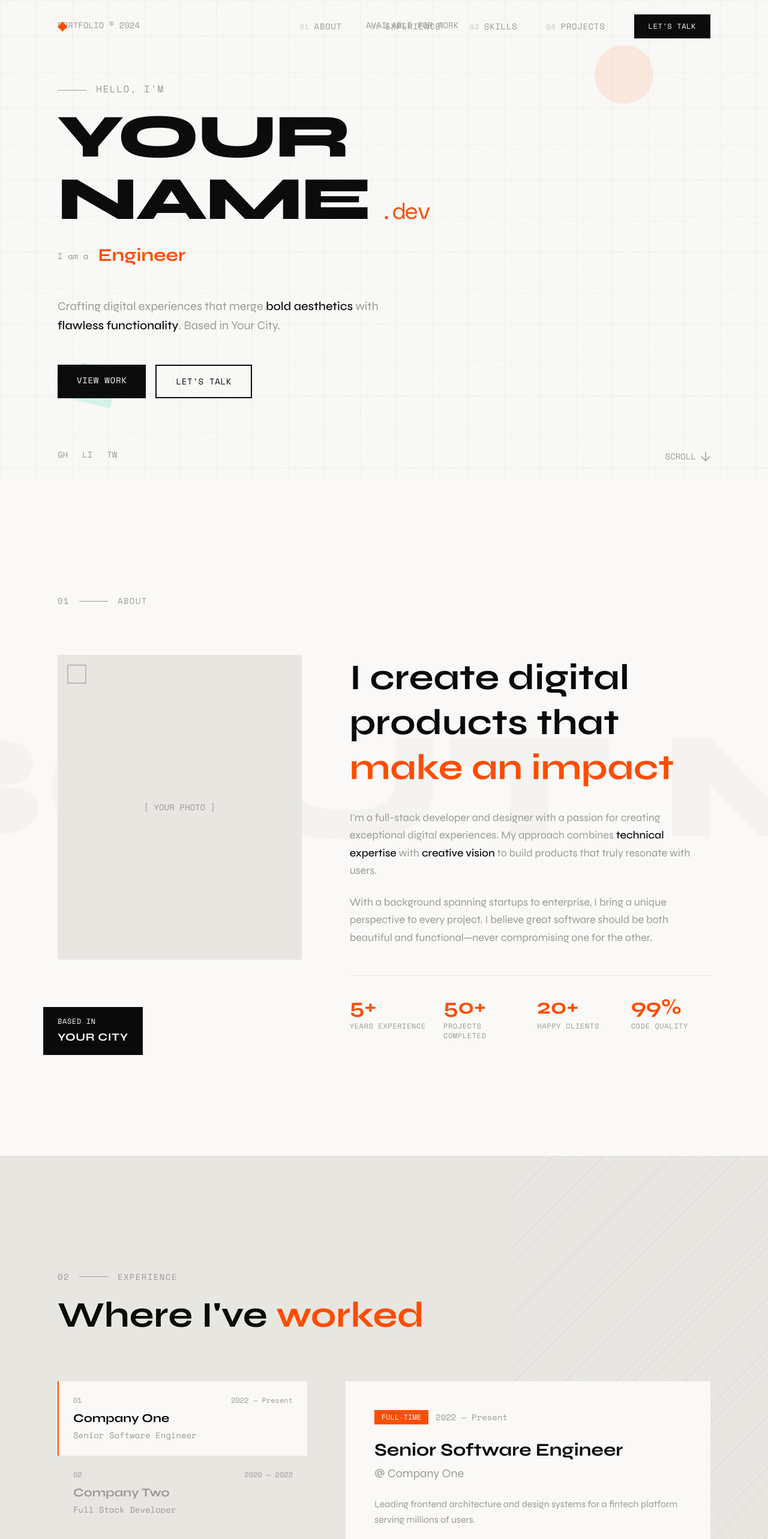
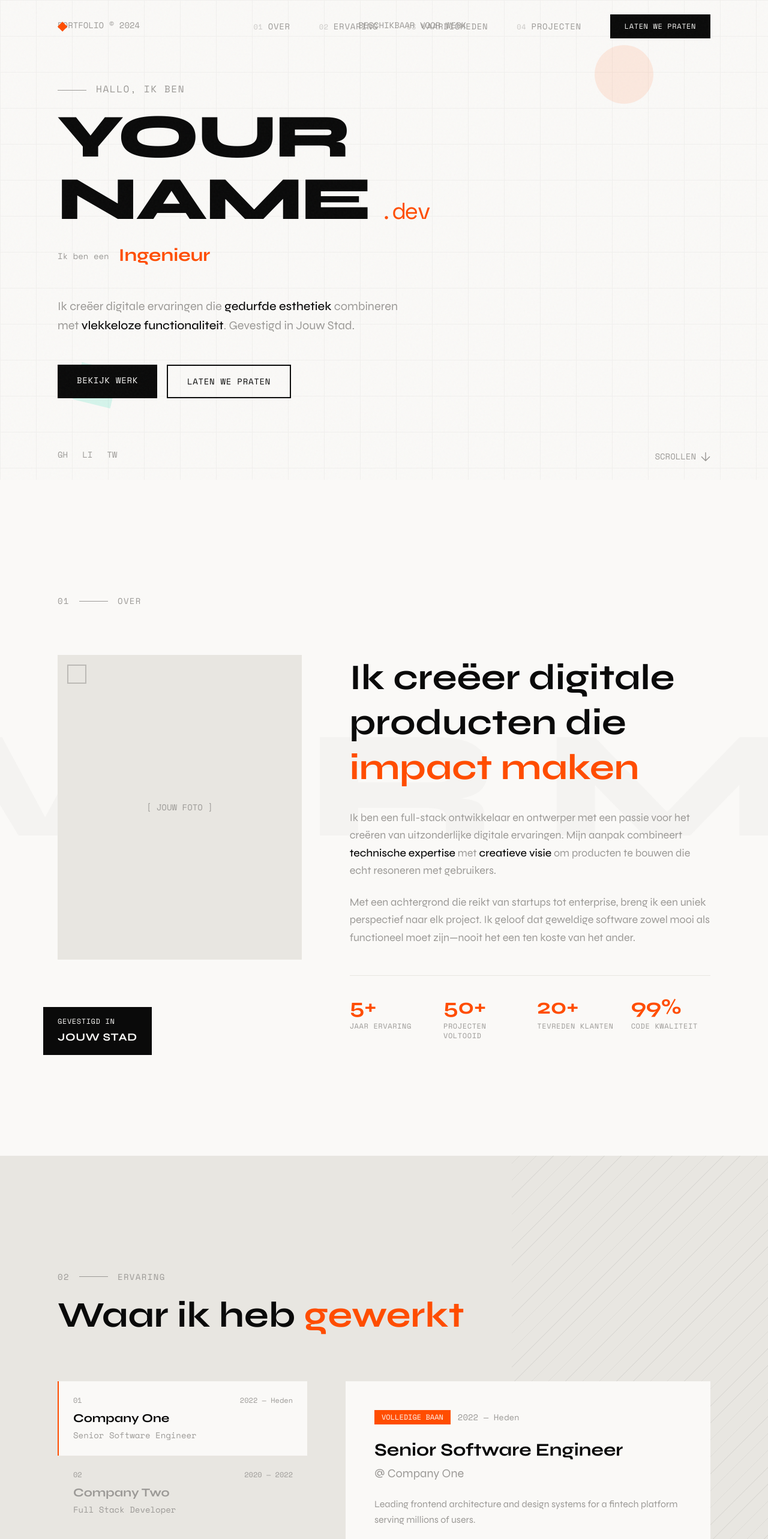
Before and after one commit to laurensvc/portfolio, a Next.js app: page / in a window 1280 px wide. Shown: the top 2566 px of the page at 60% size. Built offline with nearby package versions, Linux system fonts and the light colour scheme.

Commit message:
nederlands

```diff
--- a/src/app/layout.tsx
+++ b/src/app/layout.tsx
@@ -7,13 +7,13 @@ export const viewport: Viewport = {
 };
 
 export const metadata: Metadata = {
-  title: "Your Name — Developer & Designer",
-  description: "Full-stack developer and designer crafting exceptional digital experiences. Available for freelance and full-time opportunities.",
+  title: "Jouw Naam — Ontwikkelaar & Ontwerper",
+  description: "Full-stack ontwikkelaar en ontwerper die uitzonderlijke digitale ervaringen creëert. Beschikbaar voor freelance en full-time mogelijkheden.",
   keywords: ["portfolio", "developer", "designer", "full stack", "web development", "software engineer", "UI/UX"],
   authors: [{ name: "Your Name" }],
   openGraph: {
-    title: "Your Name — Developer & Designer",
-    description: "Full-stack developer and designer crafting exceptional digital experiences",
+    title: "Jouw Naam — Ontwikkelaar & Ontwerper",
+    description: "Full-stack ontwikkelaar en ontwerper die uitzonderlijke digitale ervaringen creëert",
     type: "website",
   },
 };
@@ -24,7 +24,7 @@ export default function RootLayout({
   children: React.ReactNode;
 }) {
   return (
-    <html lang="en" className="antialiased">
+    <html lang="nl" className="antialiased">
       <body className="font-display">
         {children}
       </body>
--- a/src/components/About.tsx
+++ b/src/components/About.tsx
@@ -4,10 +4,10 @@ import { motion, useScroll, useTransform } from "framer-motion";
 import { useRef } from "react";
 
 const stats = [
-  { value: "5+", label: "Years Experience" },
-  { value: "50+", label: "Projects Completed" },
-  { value: "20+", label: "Happy Clients" },
-  { value: "99%", label: "Code Quality" },
+  { value: "5+", label: "Jaar Ervaring" },
+  { value: "50+", label: "Projecten Voltooid" },
+  { value: "20+", label: "Tevreden Klanten" },
+  { value: "99%", label: "Code Kwaliteit" },
 ];
 
 export const About: React.FC = () => {
@@ -26,7 +26,7 @@ export const About: React.FC = () => {
         className="absolute top-1/2 left-1/2 -translate-x-1/2 -translate-y-1/2 text-[20vw] font-display font-extrabold opacity-[0.02] pointer-events-none whitespace-nowrap"
         style={{ y }}
       >
-        ABOUT ME
+        OVER MIJ
       </motion.div>
 
       <div className="max-w-7xl mx-auto relative z-10">
@@ -41,7 +41,7 @@ export const About: React.FC = () => {
           <div className="flex items-center gap-4 mb-6">
             <span className="font-mono text-sm text-muted tracking-widest">01</span>
             <div className="w-12 h-px bg-muted" />
-            <span className="font-mono text-sm text-muted tracking-widest uppercase">About</span>
+            <span className="font-mono text-sm text-muted tracking-widest uppercase">Over</span>
           </div>
         </motion.div>
 
@@ -61,7 +61,7 @@ export const About: React.FC = () => {
                 className="absolute inset-0 flex items-center justify-center text-muted font-mono text-sm"
                 style={{ backgroundColor: 'var(--stone)' }}
               >
-                [ YOUR PHOTO ]
+                [ JOUW FOTO ]
               </div>
 
               {/* Decorative elements */}
@@ -83,8 +83,8 @@ export const About: React.FC = () => {
               viewport={{ once: true }}
               transition={{ duration: 0.6, delay: 0.3 }}
             >
-              <div>Based in</div>
-              <div className="text-lg font-display font-bold mt-1">Your City</div>
+              <div>Gevestigd in</div>
+              <div className="text-lg font-display font-bold mt-1">Jouw Stad</div>
             </motion.div>
           </motion.div>
 
@@ -97,8 +97,8 @@ export const About: React.FC = () => {
               viewport={{ once: true }}
               transition={{ duration: 0.6 }}
             >
-              I create digital products that
-              <span style={{ color: 'var(--accent)' }}> make an impact</span>
+              Ik creëer digitale producten die
+              <span style={{ color: 'var(--accent)' }}> impact maken</span>
             </motion.h2>
 
             <motion.div
@@ -109,16 +109,16 @@ export const About: React.FC = () => {
               transition={{ duration: 0.6, delay: 0.2 }}
             >
               <p>
-                I&apos;m a full-stack developer and designer with a passion for creating
-                exceptional digital experiences. My approach combines
-                <span className="text-ink font-medium"> technical expertise</span> with
-                <span className="text-ink font-medium"> creative vision</span> to build
-                products that truly resonate with users.
+                Ik ben een full-stack ontwikkelaar en ontwerper met een passie voor het creëren
+                van uitzonderlijke digitale ervaringen. Mijn aanpak combineert
+                <span className="text-ink font-medium"> technische expertise</span> met
+                <span className="text-ink font-medium"> creatieve visie</span> om
+                producten te bouwen die echt resoneren met gebruikers.
               </p>
               <p>
-                With a background spanning startups to enterprise, I bring a unique
-                perspective to every project. I believe great software should be both
-                beautiful and functional—never compromising one for the other.
+                Met een achtergrond die reikt van startups tot enterprise, breng ik een uniek
+                perspectief naar elk project. Ik geloof dat geweldige software zowel
+                mooi als functioneel moet zijn—nooit het een ten koste van het ander.
               </p>
             </motion.div>
 
--- a/src/components/Contact.tsx
+++ b/src/components/Contact.tsx
@@ -20,7 +20,7 @@ export const Contact: React.FC = () => {
         viewport={{ once: true }}
         transition={{ duration: 1.5, ease: [0.33, 1, 0.68, 1] }}
       >
-        LET&apos;S TALK
+        Laten we praten
       </motion.div>
 
       <div className="max-w-7xl mx-auto relative z-10">
@@ -48,14 +48,14 @@ export const Contact: React.FC = () => {
             transition={{ duration: 0.6 }}
           >
             <h2 className="text-4xl md:text-5xl lg:text-6xl font-display font-bold leading-tight mb-8">
-              Have a project in mind?
-              <span style={{ color: 'var(--accent)' }}> Let&apos;s create something great together.</span>
+              Heb je een project in gedachten?
+              <span style={{ color: 'var(--accent)' }}> Laten we samen iets geweldigs creëren.</span>
             </h2>
 
             <p className="text-lg text-muted leading-relaxed mb-12">
-              I&apos;m currently available for freelance work and full-time opportunities.
-              If you have a project that needs a combination of design thinking and
-              technical expertise, I&apos;d love to hear about it.
+              Ik ben momenteel beschikbaar voor freelance werk en full-time mogelijkheden.
+              Als je een project hebt dat een combinatie van design thinking en
+              technische expertise nodig heeft, hoor ik graag van je.
             </p>
 
             <motion.a
@@ -95,7 +95,7 @@ export const Contact: React.FC = () => {
             transition={{ duration: 0.6, delay: 0.2 }}
           >
             <h3 className="font-mono text-xs uppercase tracking-widest text-muted mb-8">
-              Find me on
+              Vind me op
             </h3>
 
             <div className="space-y-0">
@@ -155,12 +155,12 @@ export const Contact: React.FC = () => {
                   style={{ backgroundColor: 'var(--highlight)' }}
                 />
                 <span className="font-mono text-xs uppercase tracking-widest text-muted">
-                  Currently available
+                  Momenteel beschikbaar
                 </span>
               </div>
               <p className="text-sm text-muted">
-                Open to full-time positions and exciting freelance projects.
-                Response time is typically within 24 hours.
+                Open voor full-time posities en spannende freelance projecten.
+                Reactietijd is meestal binnen 24 uur.
               </p>
             </motion.div>
           </motion.div>
@@ -176,10 +176,10 @@ export const Contact: React.FC = () => {
           transition={{ duration: 0.6 }}
         >
           <div className="font-mono text-sm text-muted">
-            © 2024 Your Name. All rights reserved.
+            © 2024 Jouw Naam. Alle rechten voorbehouden.
           </div>
           <div className="font-mono text-sm text-muted">
-            Designed & Built with precision
+            Ontworpen & Gebouwd met precisie
           </div>
         </motion.div>
       </div>
--- a/src/components/Hero.tsx
+++ b/src/components/Hero.tsx
@@ -3,7 +3,7 @@
 import { motion } from "framer-motion";
 import { useEffect, useState } from "react";
 
-const roles = ["Developer", "Designer", "Creator", "Engineer"];
+const roles = ["Ontwikkelaar", "Ontwerper", "Maker", "Ingenieur"];
 
 export const Hero: React.FC = () => {
   const [currentRole, setCurrentRole] = useState(0);
@@ -18,7 +18,7 @@ export const Hero: React.FC = () => {
 
   useEffect(() => {
     const updateTime = () => {
-      setTime(new Date().toLocaleTimeString("en-US", {
+      setTime(new Date().toLocaleTimeString("nl-NL", {
         hour: "2-digit",
         minute: "2-digit",
         hour12: false
@@ -73,7 +73,7 @@ export const Hero: React.FC = () => {
           transition={{ duration: 0.6 }}
         >
           <span>PORTFOLIO © 2024</span>
-          <span className="hidden md:block">AVAILABLE FOR WORK</span>
+          <span className="hidden md:block">BESCHIKBAAR VOOR WERK</span>
           <span>{time}</span>
         </motion.div>
 
@@ -92,7 +92,7 @@ export const Hero: React.FC = () => {
               transition={{ duration: 0.6, delay: 0.3 }}
             >
               <span className="inline-block w-12 h-px bg-muted mr-4 align-middle" />
-              Hello, I&apos;m
+              Hallo, ik ben
             </motion.p>
 
             {/* Name - Large display */}
@@ -130,7 +130,7 @@ export const Hero: React.FC = () => {
               animate={{ opacity: 1, y: 0 }}
               transition={{ duration: 0.6, delay: 0.7 }}
             >
-              <span className="font-mono text-muted text-sm">I am a</span>
+              <span className="font-mono text-muted text-sm">Ik ben een</span>
               <div className="relative h-10 overflow-hidden">
                 <motion.div
                   key={currentRole}
@@ -153,11 +153,11 @@ export const Hero: React.FC = () => {
               animate={{ opacity: 1, y: 0 }}
               transition={{ duration: 0.6, delay: 0.8 }}
             >
-              Crafting digital experiences that merge
-              <span className="text-ink font-medium"> bold aesthetics </span>
-              with
-              <span className="text-ink font-medium"> flawless functionality</span>.
-              Based in Your City.
+              Ik creëer digitale ervaringen die
+              <span className="text-ink font-medium"> gedurfde esthetiek </span>
+              combineren met
+              <span className="text-ink font-medium"> vlekkeloze functionaliteit</span>.
+              Gevestigd in Jouw Stad.
             </motion.p>
 
             {/* CTA Buttons */}
@@ -178,7 +178,7 @@ export const Hero: React.FC = () => {
                 whileHover={{ scale: 1.02 }}
                 whileTap={{ scale: 0.98 }}
               >
-                <span className="relative z-10">View Work</span>
+                <span className="relative z-10">Bekijk Werk</span>
                 <motion.div
                   className="absolute inset-0"
                   style={{ backgroundColor: 'var(--accent)' }}
@@ -201,7 +201,7 @@ export const Hero: React.FC = () => {
                 }}
                 whileTap={{ scale: 0.98 }}
               >
-                Let&apos;s Talk
+                Laten we praten
               </motion.a>
             </motion.div>
           </motion.div>
@@ -225,7 +225,7 @@ export const Hero: React.FC = () => {
             transition={{ duration: 1.5, repeat: Infinity }}
             onClick={() => document.querySelector("#about")?.scrollIntoView({ behavior: "smooth" })}
           >
-            <span>SCROLL</span>
+            <span>SCROLLEN</span>
             <svg width="16" height="16" viewBox="0 0 16 16" fill="none" className="rotate-90">
               <path d="M1 8H15M15 8L8 1M15 8L8 15" stroke="currentColor" strokeWidth="1.5"/>
             </svg>
--- a/src/components/Navigation.tsx
+++ b/src/components/Navigation.tsx
@@ -4,10 +4,10 @@ import { motion, AnimatePresence } from "framer-motion";
 import { useState, useEffect } from "react";
 
 const navItems = [
-  { name: "About", href: "#about", number: "01" },
-  { name: "Experience", href: "#experience", number: "02" },
-  { name: "Skills", href: "#skills", number: "03" },
-  { name: "Projects", href: "#projects", number: "04" },
+  { name: "Over", href: "#about", number: "01" },
+  { name: "Ervaring", href: "#experience", number: "02" },
+  { name: "Vaardigheden", href: "#skills", number: "03" },
+  { name: "Projecten", href: "#projects", number: "04" },
   { name: "Contact", href: "#contact", number: "05" },
 ];
 
@@ -86,7 +86,7 @@ export const Navigation: React.FC = () => {
                 backgroundColor: 'var(--accent)'
               }}
             >
-              Let&apos;s Talk
+              Laten we praten
             </motion.a>
           </div>
 
--- a/src/components/Projects.tsx
+++ b/src/components/Projects.tsx
@@ -20,9 +20,9 @@ const projects: Project[] = [
   {
     id: "01",
     title: "Fintech Dashboard",
-    category: "Web Application",
+    category: "Web Applicatie",
     year: "2024",
-    description: "A comprehensive financial analytics platform with real-time data visualization, portfolio management, and AI-powered insights for institutional investors.",
+    description: "Een uitgebreid financieel analytics platform met real-time data visualisatie, portefeuillebeheer en AI-gestuurde inzichten voor institutionele beleggers.",
     technologies: ["Next.js", "TypeScript", "D3.js", "PostgreSQL"],
     image: "/projects/project1.jpg",
     color: "#ff4d00",
@@ -34,7 +34,7 @@ const projects: Project[] = [
     title: "E-Commerce Platform",
     category: "Full Stack",
     year: "2023",
-    description: "Headless commerce solution with custom CMS, payment integration, and inventory management serving 100K+ monthly users.",
+    description: "Headless commerce oplossing met aangepast CMS, betalingsintegratie en voorraadbeheer voor meer dan 100K maandelijkse gebruikers.",
     technologies: ["React", "Node.js", "Stripe", "MongoDB"],
     image: "/projects/project2.jpg",
     color: "#00d4aa",
@@ -44,9 +44,9 @@ const projects: Project[] = [
   {
     id: "03",
     title: "Design System",
-    category: "Component Library",
+    category: "Component Bibliotheek",
     year: "2023",
-    description: "Enterprise-grade design system with 50+ components, comprehensive documentation, and Figma integration used across multiple product teams.",
+    description: "Enterprise-grade design system met 50+ componenten, uitgebreide documentatie en Figma integratie gebruikt door meerdere productteams.",
     technologies: ["React", "Storybook", "TypeScript", "Radix UI"],
     image: "/projects/project3.jpg",
     color: "#0a0a0a",
@@ -58,7 +58,7 @@ const projects: Project[] = [
     title: "AI Content Studio",
     category: "SaaS Product",
     year: "2024",
-    description: "AI-powered content generation and management platform with collaborative editing, version control, and publishing workflows.",
+    description: "AI-gestuurd content generatie- en beheerplatform met collaboratieve editing, versiebeheer en publicatieworkflows.",
     technologies: ["Next.js", "OpenAI", "Prisma", "Redis"],
     image: "/projects/project4.jpg",
     color: "#ff4d00",
@@ -83,11 +83,11 @@ export const Projects: React.FC = () => {
           <div className="flex items-center gap-4 mb-6">
             <span className="font-mono text-sm text-paper/50 tracking-widest">04</span>
             <div className="w-12 h-px bg-paper/30" />
-            <span className="font-mono text-sm text-paper/50 tracking-widest uppercase">Work</span>
+            <span className="font-mono text-sm text-paper/50 tracking-widest uppercase">Werk</span>
           </div>
           <h2 className="text-4xl md:text-5xl lg:text-6xl font-display font-bold text-paper">
-            Selected
-            <span style={{ color: 'var(--accent)' }}> projects</span>
+            Geselecteerde
+            <span style={{ color: 'var(--accent)' }}> projecten</span>
           </h2>
         </motion.div>
 
@@ -187,12 +187,12 @@ export const Projects: React.FC = () => {
                     <div className="col-span-12 lg:col-span-4 flex gap-4 mt-4 lg:mt-0 lg:justify-end">
                       {project.liveUrl && (
                         <span className="font-mono text-xs text-paper/50 uppercase tracking-wider hover:text-accent transition-colors">
-                          View Live →
+                          Bekijk Live →
                         </span>
                       )}
                       {project.githubUrl && (
                         <span className="font-mono text-xs text-paper/50 uppercase tracking-wider hover:text-accent transition-colors">
-                          Source →
+                          Broncode →
                         </span>
                       )}
                     </div>
@@ -216,7 +216,7 @@ export const Projects: React.FC = () => {
             className="inline-flex items-center gap-3 font-mono text-sm text-paper/50 uppercase tracking-wider hover:text-accent transition-colors"
             whileHover={{ x: 10 }}
           >
-            View all projects
+            Bekijk alle projecten
             <svg width="16" height="16" viewBox="0 0 16 16" fill="none">
               <path d="M1 8H15M15 8L8 1M15 8L8 15" stroke="currentColor" strokeWidth="1.5"/>
             </svg>
--- a/src/components/Skills.tsx
+++ b/src/components/Skills.tsx
@@ -13,7 +13,7 @@ const skills: Skill[] = [
   { name: "React / Next.js", level: 95, category: "Frontend" },
   { name: "TypeScript", level: 90, category: "Frontend" },
   { name: "CSS / Tailwind", level: 92, category: "Frontend" },
-  { name: "Animation / Motion", level: 85, category: "Frontend" },
+  { name: "Animatie / Motion", level: 85, category: "Frontend" },
   { name: "Three.js / WebGL", level: 70, category: "Frontend" },
   // Backend
   { name: "Node.js", level: 88, category: "Backend" },
@@ -22,9 +22,9 @@ const skills: Skill[] = [
   { name: "GraphQL", level: 78, category: "Backend" },
   { name: "AWS / Cloud", level: 75, category: "Backend" },
   // Design
-  { name: "Figma", level: 88, category: "Design" },
-  { name: "UI/UX Design", level: 85, category: "Design" },
-  { name: "Design Systems", level: 82, category: "Design" },
+  { name: "Figma", level: 88, category: "Ontwerp" },
+  { name: "UI/UX Ontwerp", level: 85, category: "Ontwerp" },
+  { name: "Design Systems", level: 82, category: "Ontwerp" },
 ];
 
 const toolMarquee = [
@@ -65,11 +65,11 @@ export const Skills: React.FC = () => {
           <div className="flex items-center gap-4 mb-6">
             <span className="font-mono text-sm text-muted tracking-widest">03</span>
             <div className="w-12 h-px bg-muted" />
-            <span className="font-mono text-sm text-muted tracking-widest uppercase">Skills</span>
+            <span className="font-mono text-sm text-muted tracking-widest uppercase">Vaardigheden</span>
           </div>
           <h2 className="text-4xl md:text-5xl lg:text-6xl font-display font-bold">
-            My
-            <span style={{ color: 'var(--accent)' }}> toolkit</span>
+            Mijn
+            <span style={{ color: 'var(--accent)' }}> gereedschapskist</span>
           </h2>
         </motion.div>
 
@@ -137,9 +137,9 @@ export const Skills: React.FC = () => {
           transition={{ duration: 0.6 }}
         >
           <p className="text-2xl md:text-3xl font-display font-medium max-w-3xl mx-auto leading-relaxed">
-            &ldquo;I believe in choosing the
-            <span style={{ color: 'var(--accent)' }}> right tool </span>
-            for the job—not just the trendy one.&rdquo;
+            &ldquo;Ik geloof in het kiezen van het
+            <span style={{ color: 'var(--accent)' }}> juiste gereedschap </span>
+            voor de klus—niet alleen het trendy.&rdquo;
           </p>
         </motion.div>
       </div>
--- a/src/components/WorkExperience.tsx
+++ b/src/components/WorkExperience.tsx
@@ -19,8 +19,8 @@ const experiences: Experience[] = [
     id: "01",
     company: "Company One",
     role: "Senior Software Engineer",
-    period: "2022 — Present",
-    type: "Full-time",
+    period: "2022 — Heden",
+    type: "Volledige baan",
     description: "Leading frontend architecture and design systems for a fintech platform serving millions of users.",
     achievements: [
       "Architected a component library used across 5 product teams",
@@ -34,12 +34,12 @@ const experiences: Experience[] = [
     company: "Company Two",
     role: "Full Stack Developer",
     period: "2020 — 2022",
-    type: "Full-time",
-    description: "Built scalable web applications and APIs for an enterprise SaaS product.",
+    type: "Volledige baan",
+    description: "Schaalbare web applicaties en API's gebouwd voor een enterprise SaaS product.",
     achievements: [
-      "Developed real-time collaboration features using WebSockets",
-      "Implemented CI/CD pipelines reducing deployment time by 60%",
-      "Led migration from monolith to microservices architecture"
+      "Real-time samenwerkingsfuncties ontwikkeld met WebSockets",
+      "CI/CD pipelines geïmplementeerd die deployment tijd met 60% verminderden",
+      "Migratie geleid van monolith naar microservices architectuur"
     ],
     technologies: ["Vue.js", "Node.js", "PostgreSQL", "Docker", "Redis"]
   },
@@ -48,12 +48,12 @@ const experiences: Experience[] = [
     company: "Agency Name",
     role: "Frontend Developer",
     period: "2018 — 2020",
-    type: "Full-time",
-    description: "Crafted bespoke digital experiences for high-profile brands and startups.",
+    type: "Volledige baan",
+    description: "Op maat gemaakte digitale ervaringen gecreëerd voor bekende merken en startups.",
     achievements: [
-      "Delivered 30+ client projects on time and budget",
-      "Won 2 industry awards for interactive web experiences",
-      "Established frontend best practices and documentation"
+      "30+ klantprojecten op tijd en binnen budget afgeleverd",
+      "2 industrie awards gewonnen voor interactieve web ervaringen",
+      "Frontend best practices en documentatie opgezet"
     ],
     technologies: ["JavaScript", "React", "GSAP", "Three.js", "Sass"]
   }
@@ -91,11 +91,11 @@ export const WorkExperience: React.FC = () => {
           <div className="flex items-center gap-4 mb-6">
             <span className="font-mono text-sm text-muted tracking-widest">02</span>
             <div className="w-12 h-px bg-muted" />
-            <span className="font-mono text-sm text-muted tracking-widest uppercase">Experience</span>
+            <span className="font-mono text-sm text-muted tracking-widest uppercase">Ervaring</span>
           </div>
           <h2 className="text-4xl md:text-5xl lg:text-6xl font-display font-bold">
-            Where I&apos;ve
-            <span style={{ color: 'var(--accent)' }}> worked</span>
+            Waar ik heb
+            <span style={{ color: 'var(--accent)' }}> gewerkt</span>
           </h2>
         </motion.div>
 
@@ -174,7 +174,7 @@ export const WorkExperience: React.FC = () => {
 
                 <div className="mb-8">
                   <h4 className="font-mono text-xs uppercase tracking-wider text-muted mb-4">
-                    Key Achievements
+                    Belangrijkste Prestaties
                   </h4>
                   <ul className="space-y-3">
                     {activeExperience.achievements.map((achievement, i) => (
@@ -188,7 +188,7 @@ export const WorkExperience: React.FC = () => {
 
                 <div>
                   <h4 className="font-mono text-xs uppercase tracking-wider text-muted mb-4">
-                    Technologies
+                    Technologieën
                   </h4>
                   <div className="flex flex-wrap gap-2">
                     {activeExperience.technologies.map((tech) => (
```
